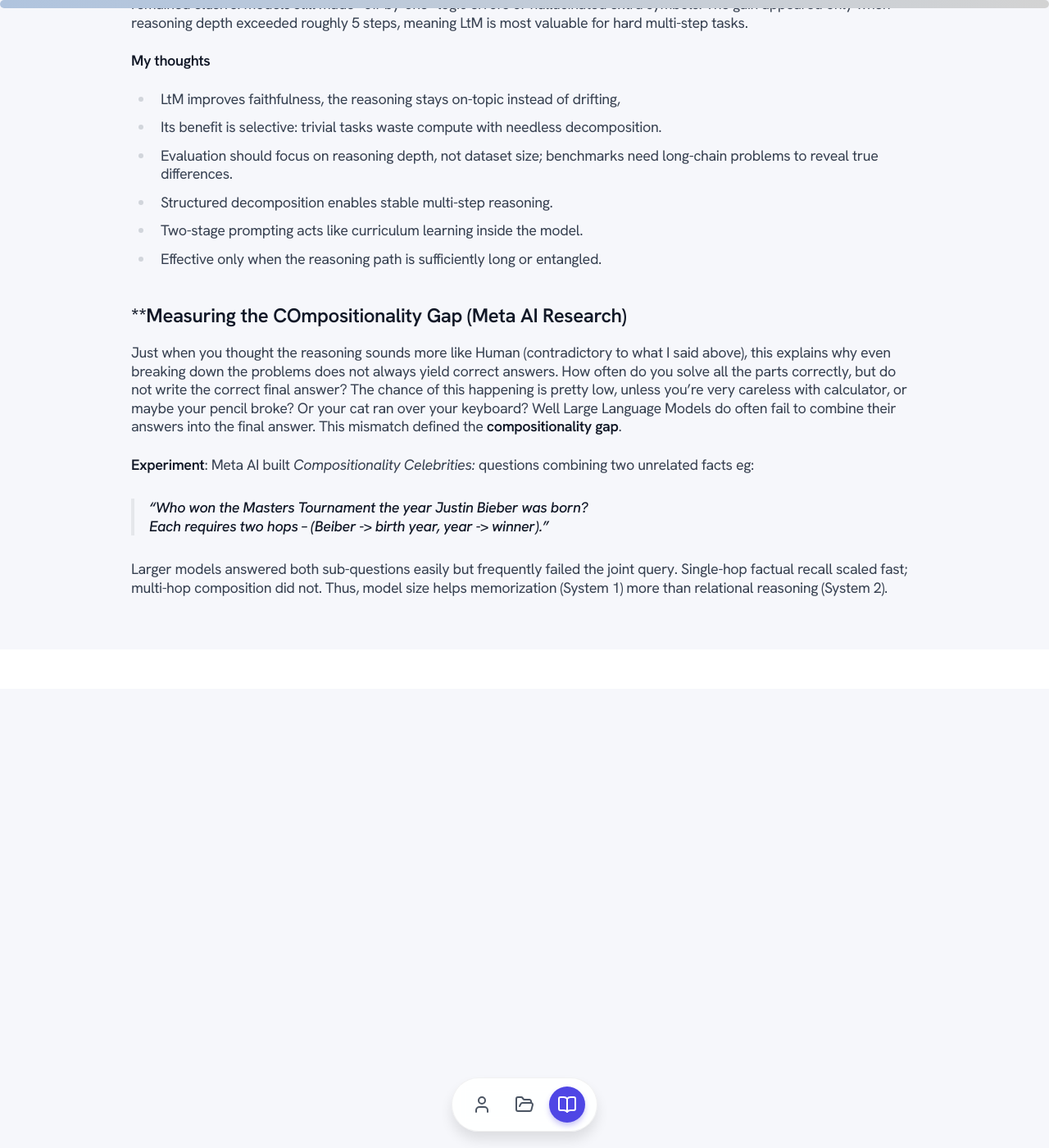
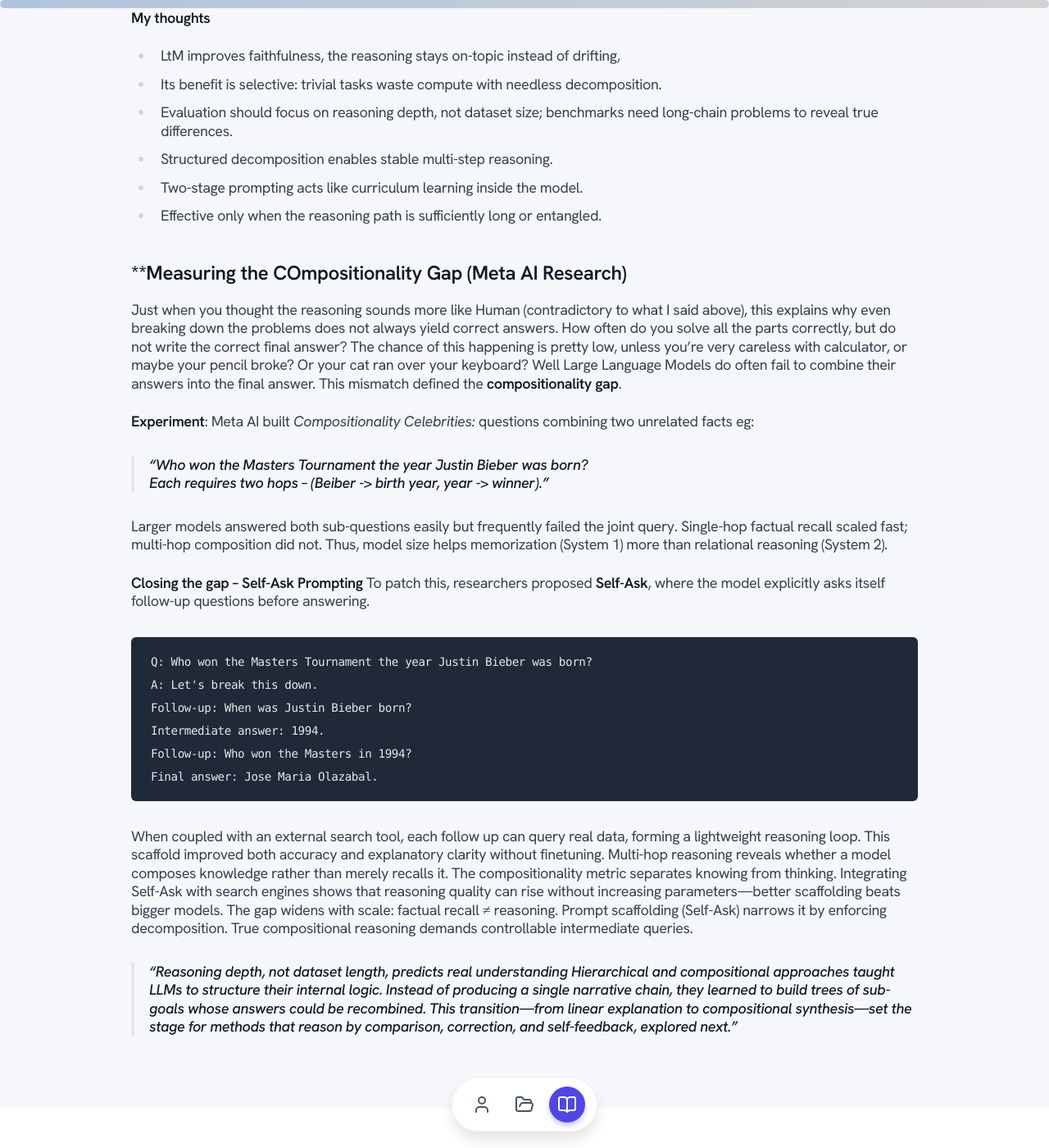
Before and after one commit to omertafveez-2001/omertafveez-2001.github.io, a Jekyll site: the page built from blogs/reasoning-primer/reasoning-primer.md, in a window 1280 px wide and 1400 px high, scrolled down 7821 px. Shown: the whole window at 82% size. Built offline with Jekyll 4.4.1, drawn with Linux system fonts in a browser that asks for light colours; nearby versions of some CDN libraries.

Commit message:
changed UI

````diff
--- a/blogs/reasoning-primer/reasoning-primer.md
+++ b/blogs/reasoning-primer/reasoning-primer.md
@@ -143,8 +143,6 @@
 ## **Part II: Hierarchical & Compositional Reasoning**
 > “Faithfulness increases when reasoning depth exceeds five steps.”
 
-<br>
-
 ### **Least-to-Most Prompting (Google Research)**
 If Chain-of-Thought describes what the model is doing, Least-to-Most Prompting (LtM) tells it how to plan. A complex question is decomposed into a sequence of simpler sub-questions, each solved in order. The model is first asked to split a task, then to solve each sub-task sequentially—mirroring how humans plan multi-step solutions. <br>
 
@@ -182,4 +180,21 @@
 > Who won the Masters Tournament the year Justin Bieber was born? <br>
 Each requires two hops -- (Beiber -> birth year, year -> winner).
 
-Larger models answered both sub-questions easily but frequently failed the joint query. Single-hop factual recall scaled fast; multi-hop composition did not. Thus, model size helps memorization (System 1) more than relational reasoning (System 2).
+Larger models answered both sub-questions easily but frequently failed the joint query. Single-hop factual recall scaled fast; multi-hop composition did not. Thus, model size helps memorization (System 1) more than relational reasoning (System 2). <br>
+
+**Closing the gap -- Self-Ask Prompting**
+To patch this, researchers proposed **Self-Ask**, where the model explicitly asks itself follow-up questions before answering.
+
+```yaml
+Q: Who won the Masters Tournament the year Justin Bieber was born?
+A: Let's break this down.
+Follow-up: When was Justin Bieber born?
+Intermediate answer: 1994.
+Follow-up: Who won the Masters in 1994?
+Final answer: Jose Maria Olazabal.
+```
+
+When coupled with an external search tool, each follow up can query real data, forming a lightweight reasoning loop. This scaffold improved both accuracy and explanatory clarity without finetuning. Multi-hop reasoning reveals whether a model composes knowledge rather than merely recalls it. The compositionality metric separates knowing from thinking. Integrating Self-Ask with search engines shows that reasoning quality can rise without increasing parameters—better scaffolding beats bigger models. The gap widens with scale: factual recall ≠ reasoning. Prompt scaffolding (Self-Ask) narrows it by enforcing decomposition. True compositional reasoning demands controllable intermediate queries.
+
+> Reasoning depth, not dataset length, predicts real understanding
+Hierarchical and compositional approaches taught LLMs to structure their internal logic. Instead of producing a single narrative chain, they learned to build trees of sub-goals whose answers could be recombined. This transition—from linear explanation to compositional synthesis—set the stage for methods that reason by comparison, correction, and self-feedback, explored next.
--- a/style.css
+++ b/style.css
@@ -400,7 +400,7 @@
 
 /* Blog reading width and tighter line spacing */
 .blog-prose {
-    max-width: 45ch;
+    max-width: 30ch;
 }
 .blog-prose,
 .blog-prose p,
````
